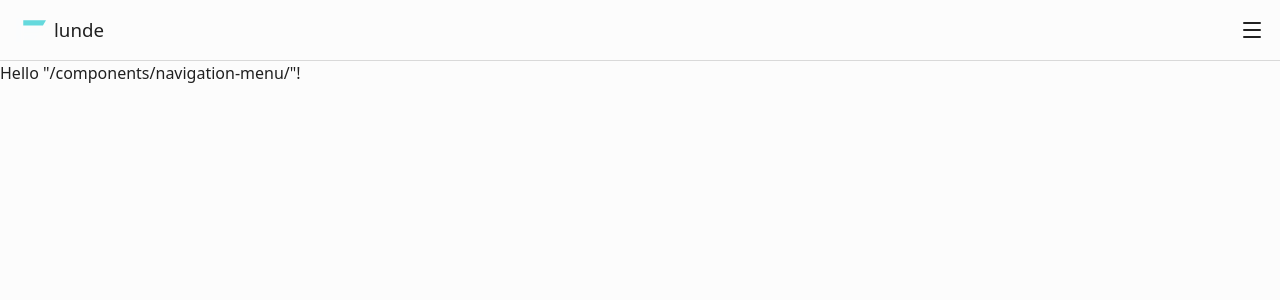
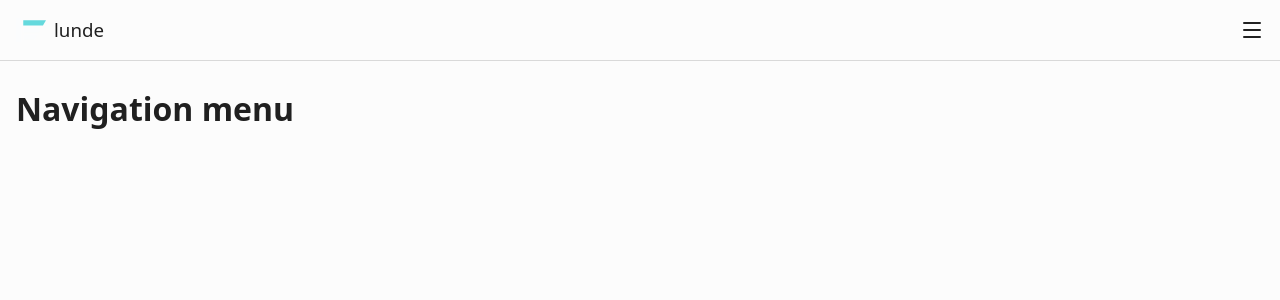
Before and after one commit to threetides/lunde, a React (Vite) app: page /components/navigation-menu in a window 1280 px wide. Shown: the top 300 px of the page. Built offline with nearby package versions, Linux system fonts and the light colour scheme.

Commit message:
Added DocumentationPage.tsx

```diff
--- /dev/null
+++ b/src/features/documentation/components/DocumentationPage/DocumentationPage.css
@@ -0,0 +1,3 @@
+.documentation-page {
+  padding: var(--space-lg) var(--space-md);
+}
--- /dev/null
+++ b/src/features/documentation/components/DocumentationPage/DocumentationPage.tsx
@@ -0,0 +1,13 @@
+import type { FC } from "react"
+import "./DocumentationPage.css"
+interface DocumentationPageProps {
+  title: string
+}
+
+export const DocumentationPage: FC<DocumentationPageProps> = ({ title }) => {
+  return (
+    <div className="documentation-page">
+      <h1>{title}</h1>
+    </div>
+  )
+}
--- a/src/routes/components/navigation-menu/index.tsx
+++ b/src/routes/components/navigation-menu/index.tsx
@@ -1,3 +1,4 @@
+import { DocumentationPage } from "@/features/documentation/components/DocumentationPage/DocumentationPage"
 import { createFileRoute } from "@tanstack/react-router"
 
 export const Route = createFileRoute("/components/navigation-menu/")({
@@ -5,5 +6,5 @@ export const Route = createFileRoute("/components/navigation-menu/")({
 })
 
 function RouteComponent() {
-  return <div>Hello "/components/navigation-menu/"!</div>
+  return <DocumentationPage title="Navigation menu"></DocumentationPage>
 }
--- a/src/routes/index.tsx
+++ b/src/routes/index.tsx
@@ -1,3 +1,4 @@
+import { DocumentationPage } from "@/features/documentation/components/DocumentationPage/DocumentationPage"
 import { createFileRoute } from "@tanstack/react-router"
 
 export const Route = createFileRoute("/")({
@@ -5,5 +6,5 @@ export const Route = createFileRoute("/")({
 })
 
 function RouteComponent() {
-  return <div>Hello "/"!</div>
+  return <DocumentationPage title="lunde"></DocumentationPage>
 }
```
